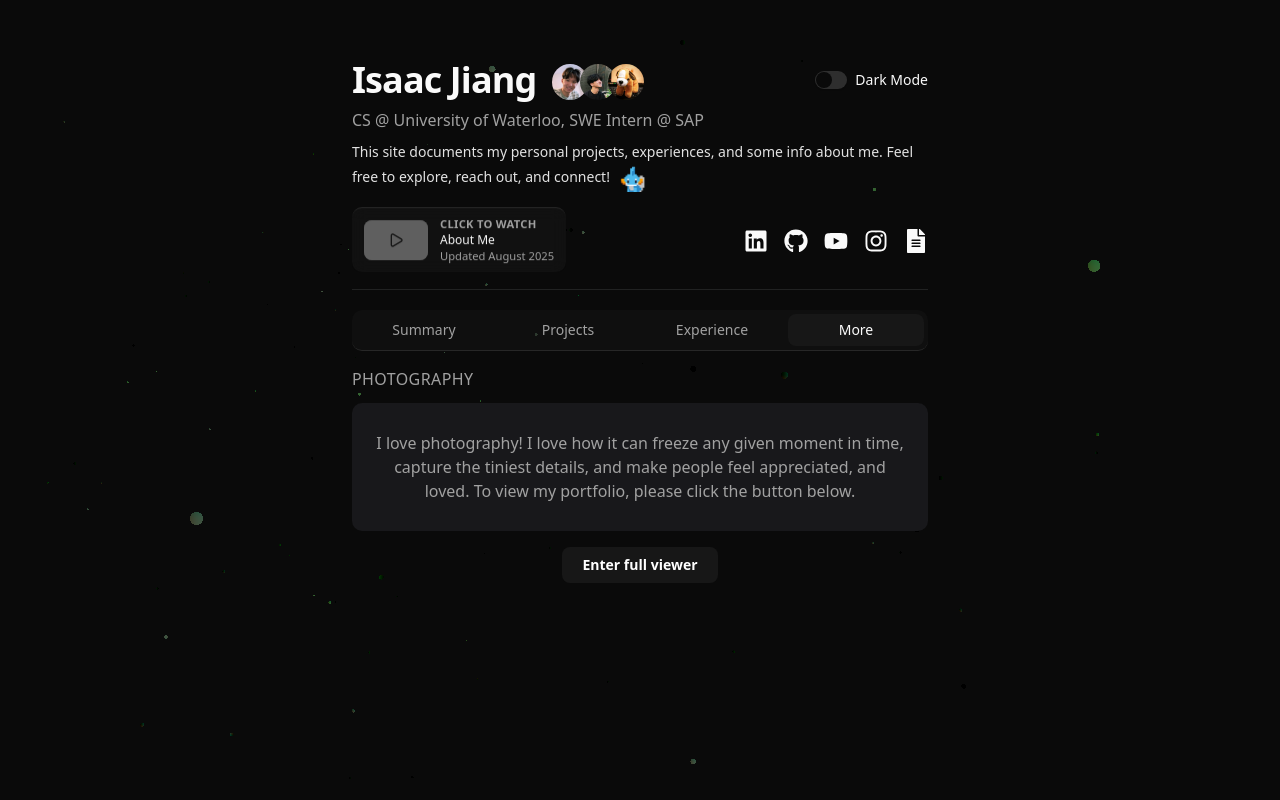
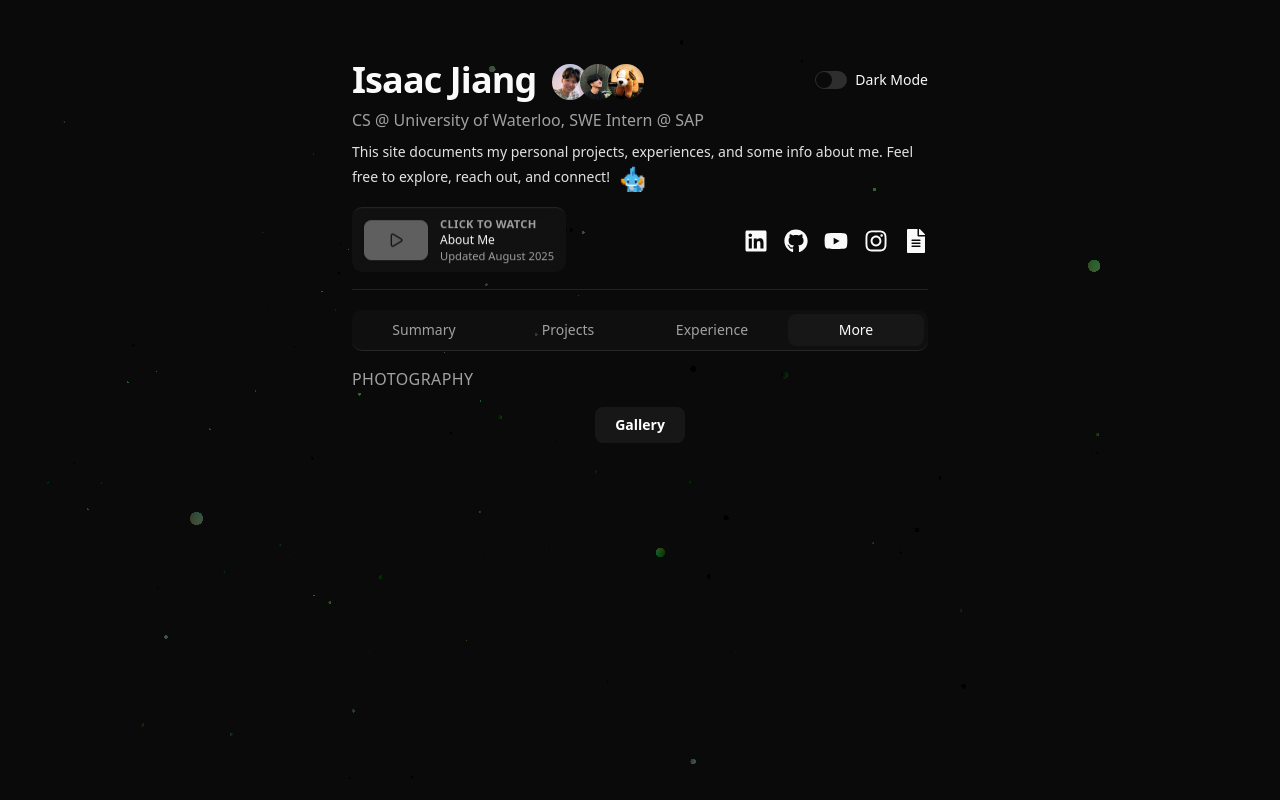
Before and after one commit to IsaacJ60/personal-website-v4, a Next.js app: page / in a window 1280 px wide. Both pictures are taken after a click on the button "More". Built offline with nearby package versions, Linux system fonts and the light colour scheme; grey boxes are pictures that could not be loaded.

Commit message:
simplify photography tab

```diff
--- a/app/components/PhotographyGrid.tsx
+++ b/app/components/PhotographyGrid.tsx
@@ -7,19 +7,12 @@ export default function PhotographyGrid() {
         <section className="photography-grid space-y-3">
             <p className="text-md uppercase text-muted-foreground tracking-wide">Photography</p>
 
-            <div className="h-32 rounded-lg bg-gray-50 dark:bg-zinc-900 flex items-center justify-center px-6">
-                <p className="text-center text-muted-foreground">
-                    I love photography! I love how it can freeze any given moment in time, capture the tiniest details, and make people feel appreciated, and loved.
-                    To view my portfolio, please click the button below.
-                </p>
-            </div>
-
             <div className="mt-4 flex justify-center">
                 <Link
                     href="/photo"
                     className="inline-block rounded-md bg-neutral-900 px-5 py-2 text-sm font-semibold text-white hover:bg-neutral-800 focus:outline-none focus:ring-2 focus:ring-neutral-400"
                 >
-                    Enter full viewer
+                    Gallery
                 </Link>
             </div>
         </section>
```
